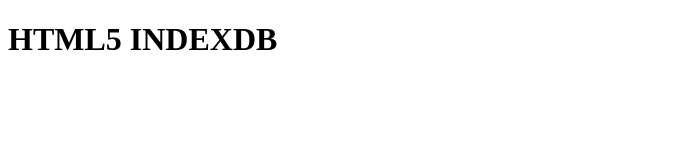
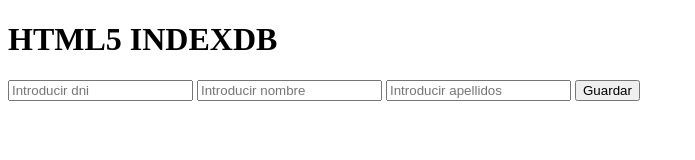
Before and after one commit to daguiheso/indexDB, a plain HTML site: page index.html in a window 1280 px wide. Shown: the whole page, without its empty margins (0-695 px from the left). Drawn offline with Linux system fonts and the light colour scheme.

Commit message:
Create inputs html

```diff
--- a/index.html
+++ b/index.html
@@ -6,7 +6,10 @@
 </head>
 <body onload="startDB();">
 	 <h1>HTML5 INDEXDB</h1>
-
+	<input type="text" id="dni" placeholder="Introducir dni" />
+    <input type="text" id="name" placeholder="Introducir nombre" />
+    <input type="text" id="surname" placeholder="Introducir apellidos" />
+    <button type="button" onclick="add();">Guardar</button>
 	<script>
 		var indexedDB = window.indexedDB || window.mozIndexedDB || window.webkitIndexedDB || window.msIndexedDB;
 
```
